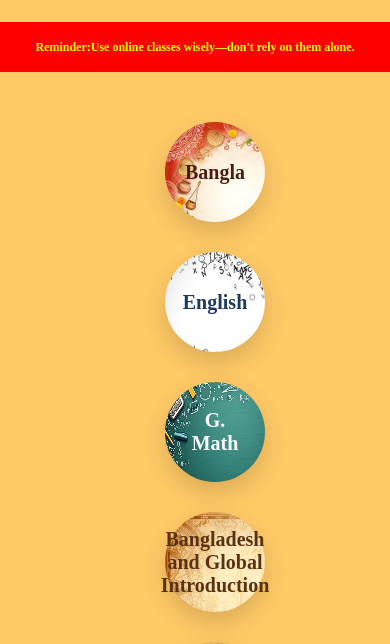
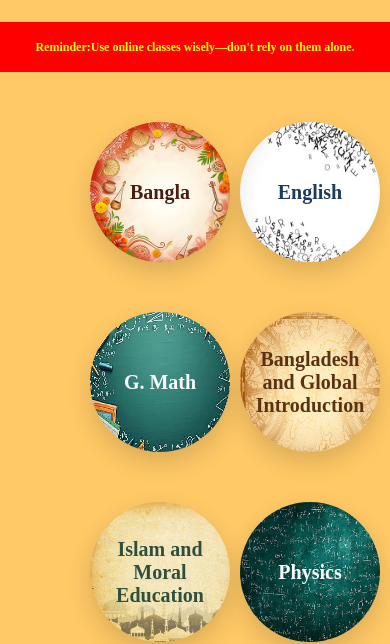
Before and after one commit to mahimahmed02007-star/Shortcut, a website: page index.html in a window 390 px wide. Shown: the part 138-782 px from the top of the page. Drawn offline with Linux system fonts and the light colour scheme; a web font is replaced by a local one.

Commit message:
fix sizing bug

```diff
--- a/Responsive_Code.css
+++ b/Responsive_Code.css
@@ -49,16 +49,16 @@
 
 
 
-@media (max-width:430px){
+@media (max-width:480px){
 
     .group{
-        grid-template-columns:repeat(1,minmax(100px,100px));
-        gap:30px;
+        grid-template-columns:repeat(2,minmax(100px,100px));
+        gap:50px;
     }
 
     .option{
-        width:100px;
-        height:100px;
+        width:140px;
+        height:140px;
        border-radius:50%;
 
     }
@@ -74,11 +74,12 @@
 
 /* Mini Moblie*/
 
-@media (max-width:100px){
+@media (max-width:200px){
     .group{
         grid-template-columns:repeat(1,minmax(70px,70px));
         gap:20px;
        }
+
 
     .option{
         width:100px;
@@ -134,7 +135,7 @@
 
 /* Mini Mobile */
 
-@media (max-width:100px){
+@media (max-width:200px){
 
     header{
         height:75px;
```
